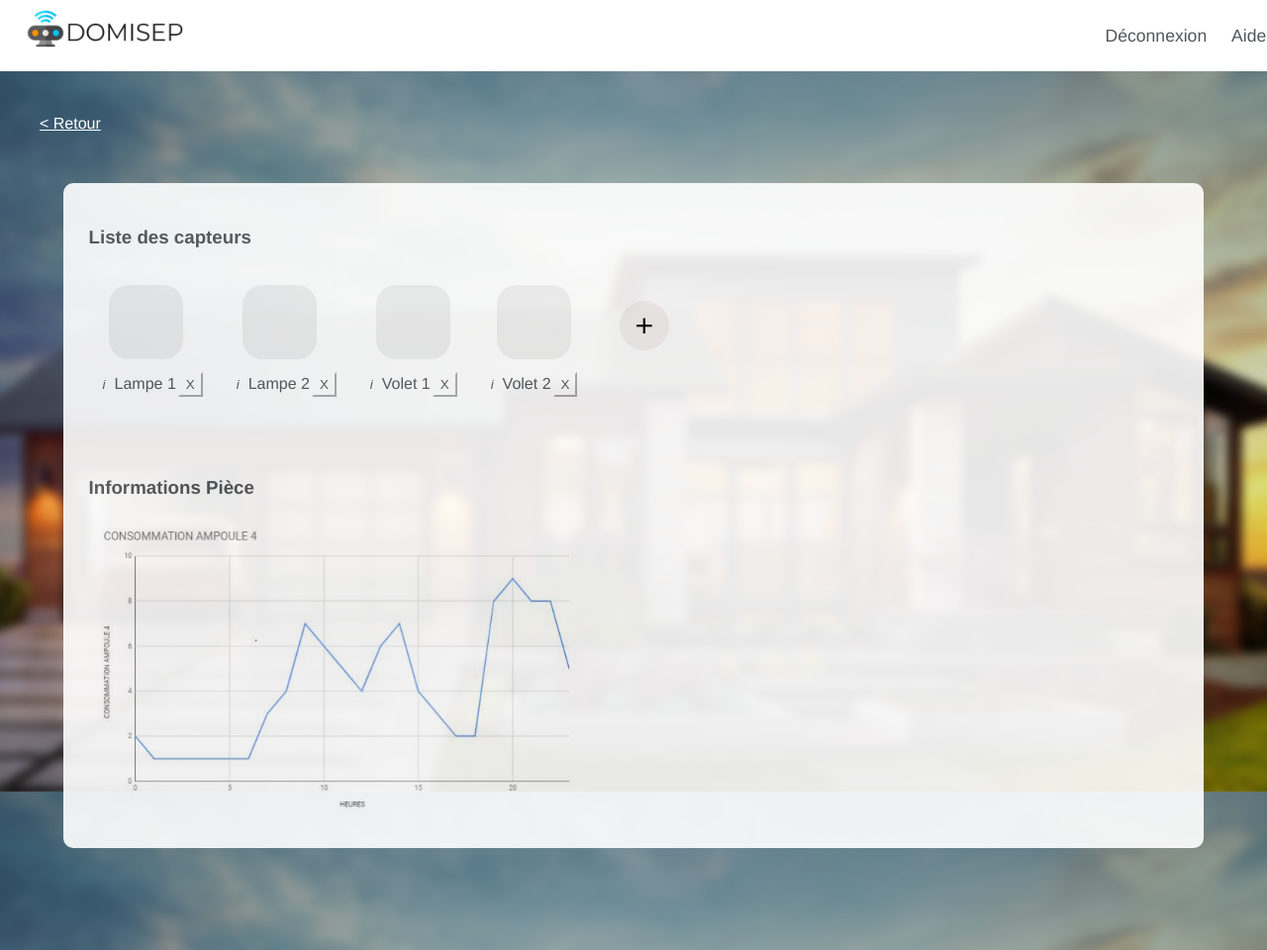
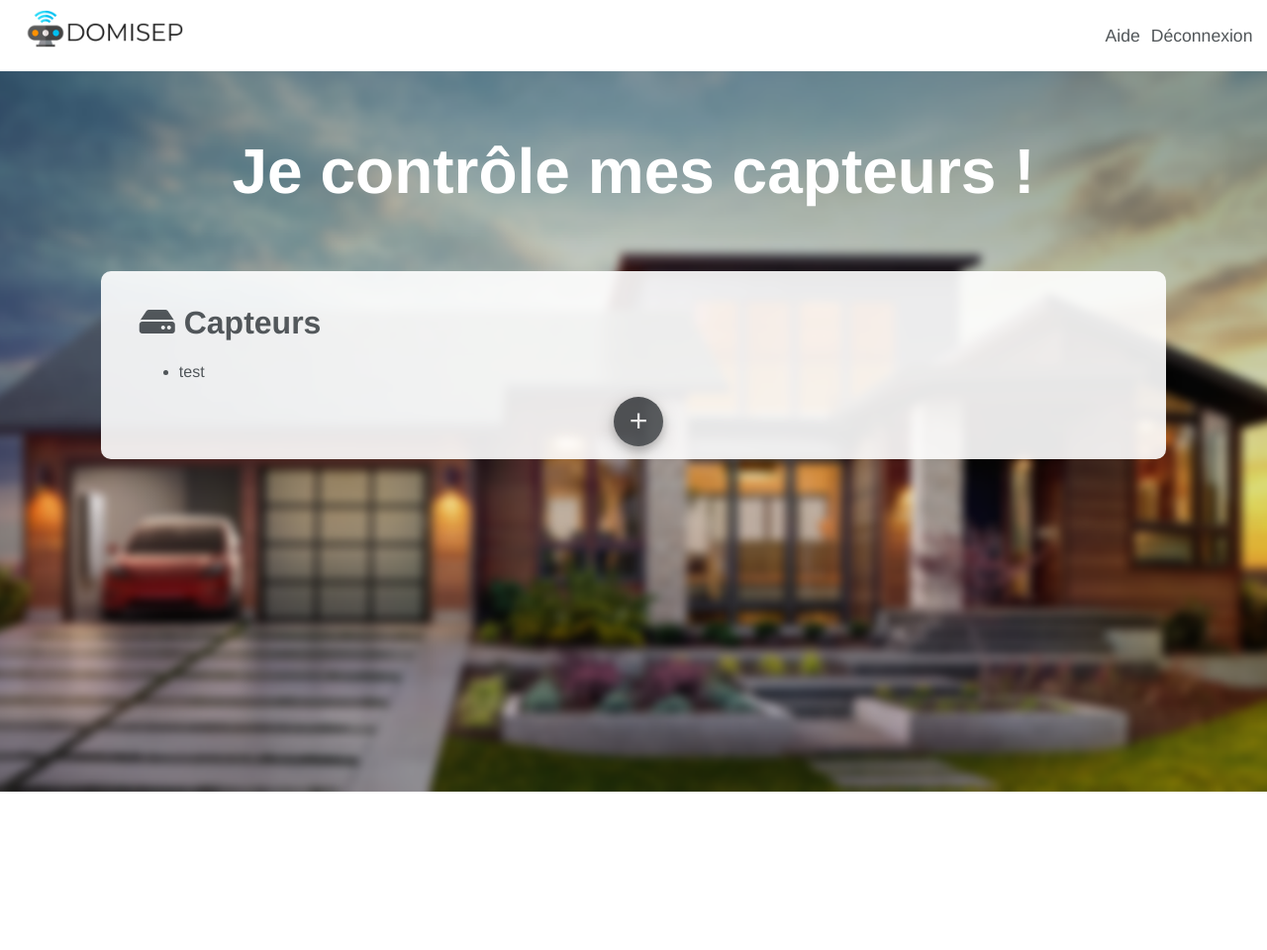
Before and after one commit to luquf/jalapp, a PHP site: page /views/piece1.php in a window 1280 px wide. Shown: the whole page at 99% size. After the commit the page ends 800 px from the top, so only its background shows below. Run offline with PHP 8.4, Linux system fonts and the light colour scheme; some libraries are stand-ins or nearby versions.

Commit message:
capteurs

```diff
--- a/public/css/domicile.css
+++ b/public/css/domicile.css
@@ -77,15 +77,14 @@
 }
 
 .deconnexion{
-
     font-size: 1.1em;
     color: #515659;
     text-decoration: none;
     margin-top: auto;
     margin-bottom: auto;
     text-decoration: none;
-    margin-right: 10%;
     padding-left: 2%;
+    margin-right: 15%;
 
 }
 
--- a/public/css/piece1.css
+++ b/public/css/piece1.css
@@ -58,176 +58,100 @@
         flex-direction: row;
         align-items: flex-end;
         flex-wrap : nowrap;
-    padding : 2%;}
+        padding : 2%;
+    }
 
 
 
     #tab1 {
-    margin-left: 5%;
-    margin-right: 5%;
-    margin-top: 4%;
+        margin-left: 8%;
+        margin-right: 8%;
+        margin-top: 1%;
         margin-bottom : 8%;
         border-radius : 10px;
-    padding:2%;
         background:#fff;
         opacity: 0.9;
-}
-.container{
-    display: flex;
-    flex-wrap: wrap;
-    flex-direction: row;
+        justify-content: center;
+        padding: 1%;
+        padding-left: 3%;
+        padding-right: 3%;
     }
 
-.gauche {
-    margin-bottom: 50px;
-    width: 90%;
-    display: flex;
-    flex-direction: row;
-    flex-wrap: wrap;
-    color : #515659;
+    .sensor-left {
+        text-align: center;
+		margin-left: auto;
+        margin-right: auto;
     }
 
-
-.gauche .boutton .boutton_image .boutton_image:active .boutton_texte .button{
-    margin-top: 2%;
-    margin-left: 1%;
-    display:flex;
-    flex-direction: row;
-    flex-wrap: wrap;
-    justify-content: center;
+    #slogan h1
+	{
+		font-size: 4em;
+		font-weight: bold;
+		text-align: center;
+		color : #ffffff;
+		margin-top : 5%;
+		margin-bottom : 5%;
 
 	}
 
-.droite{
-    margin-left: 0%;
-    display: flex;
-    flex-direction: column;
-    justify-content: center;
+    /* switch beginning */
 
+    input[type=checkbox]{
+        height: 0;
+        width: 0;
+        visibility: hidden;
     }
 
-.boutton_image{
-    width: 75px;
-    height: 75px;
-    border: none;
-    border-radius: 20px;
-    margin-right: 10px;
-    margin-left: 20px;
-
-}
-.boutton{
-    display: flex;
-    flex-direction: column;
+    label {
+        cursor: pointer;
+        text-indent: -9999px;
+        width: 50px;
+        height: 25px;
+        background: grey;
+        display: block;
+        border-radius: 100px;
+        position: relative;
     }
 
-.boutton_image:active{
-    border-color : #4eff4e;
-    background-color: #4eff4e;
-}
-.boutton_image select{
-    border-color :#4eff4e;
-    background-color: #4eff4e;
-}
-.boutton_texte{
-    background-color: #fff;
-    display: flex;
-    flex-direction: row;
-    justify-content: left;
-    color:#515659;
-    text-align: left;
-    background-color: #fff;
-    margin-left: 8px;
-    margin-right: 20px;
-
+    label:after {
+        content: '';
+        position: absolute;
+        top: 1px;
+        left: 1px;
+        width: 25px;
+        height: 23px;
+        background: #fff;
+        border-radius: 90px;
+        transition: 0.2s;
     }
 
-
-
-
-.retour
-{
-    margin-top: 10px;
-    margin-left: 40px;
+    input:checked + label {
+        background: #bada55;
     }
 
-h3{
-    color: #515659;
+    input:checked + label:after {
+        left: calc(100% - 1px);
+        transform: translateX(-100%);
     }
 
-
-
-#button_modal{
-	background-color: #515659;
-	opacity: 0.9;
-	background-attachment: fixed;
-	border: none;
-	font-size: 1250%;
-	color: white;
-	position:absolute;
-	cursor: pointer;
-    left: 50%;
-    top: 50%;
-    width: 20%;
-    height: 40%;
-    margin-left: -10%; /* Cette valeur doit être la moitié négative de la valeur du width */
-    margin-top: -8%; /* Cette valeur doit être la moitié négative de la valeur du height */
+    label:active:after {
+        width: 100px;
     }
 
-#modal {
-    height: 300px;
-    width: 60%;
-	background-color:white ;
-	opacity: 0.9;
-    text-align: center;
-    color: black;
-	position: absolute;
-	left: 20%;
-	transition: 0.5s;
-	top: -400px;
+    /* switch end */
 
-
-
-}
-
-
-#close {
-    height : 15px;
-    width : 15px;
-    background-color : none;
-    color : black;
-    font-size: 10px;
-    border : none;
-	cursor : pointer;
-	top : 0px;
-	right : 14px;
-	position : absolute;
-
-}
-
-#validation {
-    height : 50px;
-    width : 300px;
-    background-color : #515659;
-    color : #ffffff;
-    font-size:20px;
-    border : none;
-    cursor : pointer;
-
-}
-
-
-#add_capteur
-{
-    background-color: #F6F1F1;
+    #add_capteur{
+        background-color: #515659;
+        color: #ffffff;
         border: none;
-    margin-left: 45%;
         font-size: 2em;
         border-radius: 50%;
+        margin-left: 48%;
         width :50px;
         height:50px;
+        outline: none;
+        box-shadow: 0 4px 8px 0 rgba(0, 0, 0, 0.2), 0 6px 20px 0 rgba(0, 0, 0, 0.19);
     }
-
-
 
     #modal1 {
         height: 300px;
@@ -240,91 +164,71 @@
         left: 20%;
         transition: 0.5s;
         top: -400px;
-}
-
-.button_modalpop{
-    background-color: #fff;
-    margin-top: 13px;
-    border: 2px;
-    color : #515659;
-    border : 1px;
-    border-color: white ;
-    padding-right: 9px;
-    font-style: italic;
-    height: 25px;
-
- /* Cette valeur doit être la moitié négative de la valeur du height */
-}
-
-
-#modalpop
-{
-	background-color: white;
-	color : black;
-	margin-top: 2%;
-	margin-left: 16%;
-	margin-right: 16%;
-	bottom : 10%;
-	top : 10%;
-	opacity: 0.9;
-	display: flex;
-	flex-wrap:wrap;
-	justify-content: space-around;
-	padding-top: 4%;
-	padding-bottom: 4%;
-	display : none;
-	position: absolute;
-    border-radius: 8px;
-
-}
-#modalpop .infos
-{
-	margin-left: 5%;
-	margin-right:5%;
-	opacity: 1;
-
-}
-#modalpop .modif_infos
-{
-	margin-left: 5%;
-	margin-right: 5%;
-	opacity: 1;
-}
-
-
-#fermer {
-    height : 15px;
-    width : 15px;
-    background-color : none;
-    color : black;
-    font-size:10px;
-    border : none;
-	cursor : pointer;
-	top : 0px;
-	right : 14px;
-	position : absolute;
 
     }
 
-#valider {
-	height : 50px;
-    width : 300px;
-    background-color : #fff;
-    color : #515659;
-    font-size:20px;
-    border : none;
-    cursor : pointer;
+    .modal1 {
+        display: none;
+        position: fixed;
+        z-index: 1;
+        padding-top: 100px;
+        left: 0;
+        top: 0;
+        width: 100%;
+        height: 100%;
+        overflow: auto;
+        background-color: rgb(0,0,0);
+        background-color: rgba(0,0,0,0.4);
+    }
+
+    .modal-content {
+        background-color: #fefefe;
+        text-align:center;
+        margin: auto;
+        padding: 20px;
+        border: 1px solid #888;
+        width: 20%;
+        border-radius: 5px;
+    }
+
+    .modal-content .input {
+        padding: 2.5%;
+        border-radius: 5px;
+        border: 1px solid #888;
+        box-sizing: content-box;
+        outline: none;
+    }
+
+    #name{
+        margin-bottom: 5%;
+    }
+    .close {
+        color: #aaaaaa;
+        float: right;
+        font-size: 28px;
+        font-weight: bold;
+    }
+    h2{
+        font-size: 1.2em;
+        font-weight: bold;
+    }
+    .close:hover,
+    .close:focus {
+        color: #000;
+        text-decoration: none;
+        cursor: pointer;
+    }
+
+    #validation1 {
+        font-size: 1em;
+        padding-left: 5%;
+        padding-right: 5%;
+        padding-top: 3%;
+        padding-bottom: 3%;
+        border-radius: 5px;
+        background-color: #515659;
+        color: white;
+        border: none;
+    }
 
 }
-.delete
-{
-    background-color: #fff;
-    border-color: #fff;
-    box-shadow: none;
-    float: right;
-    color: #515659;
-    margin-left: 2px;
-    margin-top: 13px;
-    height: 25px;;
-}
-}
--- a/views/ajoutdomicile1.php
+++ b/views/ajoutdomicile1.php
@@ -14,7 +14,7 @@
 		<meta charset="utf-8"/>
 		<link rel="stylesheet" href="../public/css/ajoutdomicile.css" />
 		<link rel="icon" type="image/png" href="../public/assets/favicon.png" />
-		<title>Domisep : Ajout d'un premier domicile</title>
+		<title>Domisep : Ajout domicile</title>
 	</head>
 
 	<body>
--- a/views/piece1.php
+++ b/views/piece1.php
@@ -15,11 +15,10 @@
 		<script src="../public/js/addonglet.js" type="text/javascript"></script>
 		<link rel="stylesheet" href="../public/css/piece1.css" />
 		<link rel="icon" type="image/png" href="../public/assets/favicon.png" />
-        <script
-  src="https://code.jquery.com/jquery-3.3.1.min.js"
-  integrity="sha256-FgpCb/KJQlLNfOu91ta32o/NMZxltwRo8QtmkMRdAu8="
-  crossorigin="anonymous"></script>
-		<title>Domisep: Domicile > Pièce </title>
+		<link rel="stylesheet" href="https://use.fontawesome.com/releases/v5.5.0/css/all.css" integrity="sha384-B4dIYHKNBt8Bc12p+WXckhzcICo0wtJAoU8YZTY5qE0Id1GSseTk6S+L3BlXeVIU" crossorigin="anonymous">
+		<script src="https://code.jquery.com/jquery-3.3.1.min.js" integrity="sha256-FgpCb/KJQlLNfOu91ta32o/NMZxltwRo8QtmkMRdAu8=" crossorigin="anonymous"></script>
+		<script src='https://cdnjs.cloudflare.com/ajax/libs/Chart.js/2.7.3/Chart.min.js'></script>
+		<title>Domisep: Pièce </title>
 
 	</head>
 
@@ -33,250 +32,64 @@
 
 			<div class="bandeau-droite">
 
-                    <a href= "inscription.php"  class = "deconnexion" >Déconnexion</a>
-					<a href= "aide_accueil.php" class = "aide">Aide </a>
+					<a href= "aide_accueil.php" class = "aide"> Aide </a>
+                    <a href= "inscription.php"  class = "deconnexion" > Déconnexion</a>
 
             </div>
 		</div>
 
-
-		<script src="http://ajax.googleapis.com/ajax/libs/jquery/1.8.3/jquery.min.js"></script>
-		<script>
-			$(document).ready(function(){
-				$('ul.tabs').each(function(){
-					var $active, $content, $links = $(this).find('a');
-					$active = $($links.filter('[href="'+location.hash+'"]')[0] || $links[0]);
-					$active.addClass('active');
-
-					$content = $($active[0].hash);
-
-					$links.not($active).each(function () {
-						$(this.hash).hide();
-					});
-
-					$(this).on('click', 'a', function(e){
-						$active.removeClass('active');
-						$content.hide();
-
-						$active = $(this);
-						$content = $(this.hash);
-
-						$active.addClass('active');
-						$content.show();
-
-						e.preventDefault();
-					});
-				});
-			});
-        </script>
-
-	<div class="retour">
-	<br/>
-	<a href= "domicile.php" style="color: #fff ; text-decoration : underline;"> < Retour</a>
+		<div id="slogan">
+			<h1>
+				Je contrôle mes capteurs !
+			</h1>
 		</div>
 
-	<div class= 'tabs'>
-
-
-        <div id = "modal">
-  			 <h1> Ajout Pièce</h1>
-			   <div class="infos">
-                </br>
-                        <p>
-                            <input type="type" name="type" id="type" placeholder="Type de Pièce : " size="30" maxlength="20"/>
-                            <input type="submit" value="Valider"/>
-                        </p>
-
-                        <p>
-                            <input type="capteurs" name="capteurs" id="capteurs" placeholder="Nombre de capteurs" size="30" maxlength="30" />
-                            <input type="submit" value="Valider"/>
-                        </p>
 		</div>
-
-		<button id ="close" onclick ="closeModal()">X</button>
-		<button id ="validation" onclick ="closeModal()">Valider</button>
+		<div id='tab1'>
+			<div class="sensors-left">
+				<h1 class="titre"><i class="fa fa-hdd"></i> Capteurs</h1>
+					<ul>
+						<li>test</li>
+					</ul>
+						<input id='add_capteur' type="button"  value='+' />
+			</div>
+		</div>
+		<div class="modal1" id="myModal">
+			<div class="modal-content">
+				<span class="close">&times;</span>
+    			<h2>Ajouter un capteur</h2>
+				<form method="post" action="../controllers/capteur.php">
+						<input class="input" type="text" name="name" id="name" placeholder="Nom du capteur" size="30" maxlength="40"/>
+						<select class="input" id="capteur" name="capteur">
+							<option value="hum">Capteur d'humidité</option>
+							<option value="temp">Capteur de température</option>
+							<option value="fum">Capteur de fumée</option>
+							<option value="lum">Controleur de luminosité</option>
+							<option value="vol">Controleur de volet</option>
+							<option value="ch">Controleur de chauffage</option>
+						</select>
+						<button id ="validation1" type="submit">valider</button>
+				</form>
 			  </div>
 			</div>
 
 
-
-		<div id='tab1'>
-			<h3> Liste des capteurs </h3>
-			<br/>
-				<div class="container">
-				<div class="gauche" id=gauche>
-						<div class="boutton" id="button1">
-								<input type="button" name="boutton1" class="boutton_image">
-								<div class="boutton_texte">
-									<input type="button" value="i" class="button_modalpop" onclick="openModal2()">
-									<p>
-										 Lampe 1
-									</p>
-									<input class ="delete" type="button" value="X" onclick="deletediv1(this);">
-								</div>
-						</div>
-						<div class="boutton" id="button2">
-							<input type="button" name="boutton2" class="boutton_image">
-							<div class="boutton_texte">
-								<input type="button" value="i" class="button_modalpop" onclick="openModal2()">
-								<p>
-									 Lampe 2
-								</p>
-								<input class ="delete" type="button" value="X" onclick="deletediv2(this);">
-							</div>
-						</div>
-						<div class="boutton" id="button3">
-							<input type="button" name="boutton3" class="boutton_image">
-							<div class="boutton_texte">
-									<input type="button" value="i" class="button_modalpop" onclick="openModal2()">
-									<p>
-										 Volet 1
-									</p>
-									<input class ="delete" type="button" value="X" onclick="deletediv3(this);">
-							</div>
-						</div>
-						<div class="boutton" id="button4">
-							<input type="button" name="boutton4" class="boutton_image">
-							<div class="boutton_texte">
-									<input type="button" value="i" class="button_modalpop" onclick="openModal2()">
-									<p>
-										Volet 2
-									</p>
-									<input class ="delete" type="button" value="X" onclick="deletediv4(this);">
-							</div>
-						</div>
-						<div>
-							<p>
-							<input id='add_capteur' type="button"  value='+' onclick="openmodal1()"/>
-							</p>
-						</div>
-				</div>
 		<script>
-					function deletediv1(child)
-					{
-						var parent = document.getElementById("gauche");
-						var child = document.getElementById("button1");
-						parent.removeChild(child);
+		var modal1 = document.getElementById('myModal');
+		var button = document.getElementById("add_capteur");
+		var span = document.getElementsByClassName("close")[0];
+		button.onclick = function() {
+   			modal1.style.display = "block";
 		}
-					function deletediv2(child)
-					{
-						var parent = document.getElementById("gauche");
-						var child = document.getElementById("button2");
-						parent.removeChild(child);
+		span.onclick = function() {
+    		modal1.style.display = "none";
 		}
-					function deletediv3(child)
-					{
-						var parent = document.getElementById("gauche");
-						var child = document.getElementById("button3");
-						parent.removeChild(child);
+		window.onclick = function(event) {
+    		if (event.target == modal1) {
+        		modal1.style.display = "none";
     		}
-					function deletediv4(child)
-					{
-						var parent = document.getElementById("gauche");
-						var child = document.getElementById("button4");
-						parent.removeChild(child);
 		}
 		</script>
 
-				</div>
-				<div class="droite">
-				<h3> Informations Pièce </h3>
-
-					<img src="conso_ampoule.JPG" style="width:500px" >
-
-		</div>
-				</div>
-
-
-
-
-
-
-
-
-
-<!-- POPUP ARTHUR -->
-
-
-
-<div id = "modalpop">
-
-    <div class="infos">
-    <h2>
-        Historique
-    </h2>
-</br>
-    <p>
-		12/11/2018 15:44 : ON
-	</p>
-    <p>
-		12/11/2018 12:12 : OFF
-
-    </p>
-
-    <p>
-		12/11/2018 11:42 : ON
-	</p>
-	<p>
-		11/11/2018 23:45 : OFF
-
-	</p>
-	<p>
-		11/11/2018 18:00 : ON
-
-	</p>
-	<p>
-		11/11/2018 14:00 : OFF
-
-	</p>
-
-</div>
-<div class="modif_infos">
-	<h2>
-    	Consommation Ampoule 4
-	</h2>
-	<p>
-	</p>
-</div>
-
-
-<button id ="fermer" onclick ="closeModal2()">X</button>
-<button id ="valider" onclick ="closeModal2()">Valider</button>
-</div>
-
-<script src="app2.js" type="text/javascript"></script>
-
-<!-- Fin partie popup arthur -->
-
-
-
-
-		<div id = "modal1">
-  			 <h1> Ajout Capteur</h1>
-			   <div class="infos">
-                </br>
-                        <p>
-                            <input type="type" name="type" id="type" placeholder="Type de Capteur : " size="30" maxlength="20"/>
-                            <input type="submit" value="Valider"/>
-                        </p>
-
-                        <p>
-                            <input type="capteurs" name="capteurs" id="capteurs" placeholder="titre 2" size="30" maxlength="30" />
-                            <input type="submit" value="Valider"/>
-                        </p>
-
-        		</div>
-
-		<button id ="close" onclick ="closemodal1()">X</button>
-		<button id ="validation" onclick ="closemodal1()">Valider</button>
-		</div>
-		</div>
-
-
-    	<script src="app.js" type="text/javascript"></script>
-		<script src="app1.js" type="text/javascript"></script>
-
-
-        </div>
 	</body>
 </html>
```
Also changed, not shown: controllers/capteur.php (added, +21 -0 lines), views/domicile.php (+1 -33 lines), README.md. Lines whose indentation alone changed are shown as unchanged.
